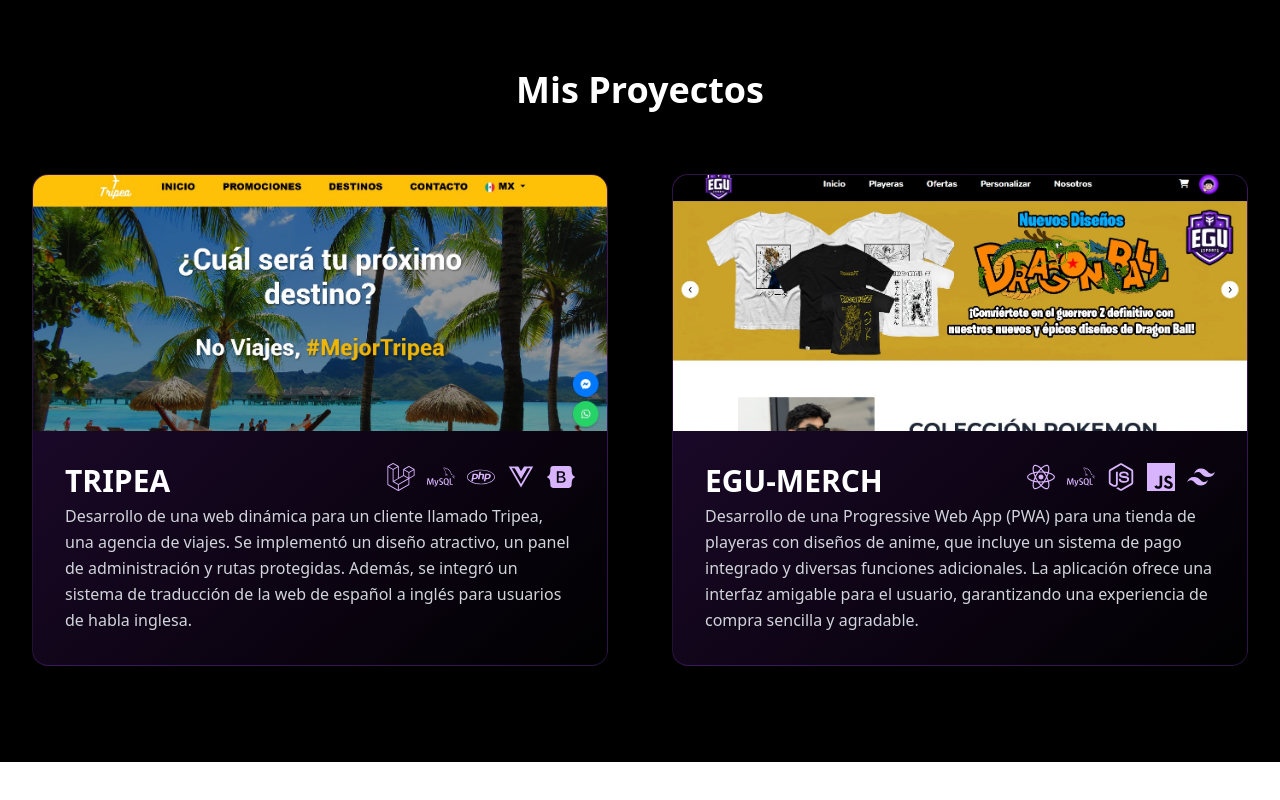
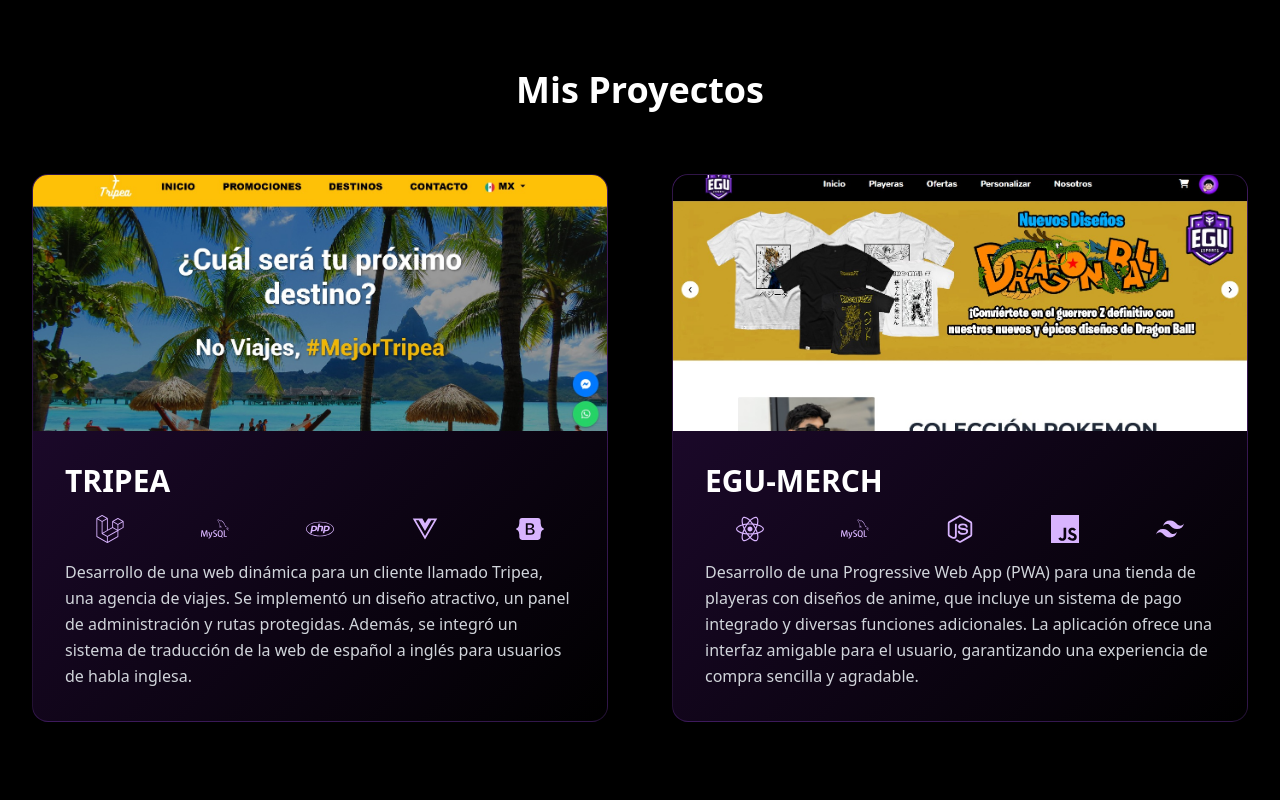
Before and after one commit to JulianTinal/Portfolio, a React (Vite) app: page / in a window 1280 px wide. Shown: the part 1402-2202 px from the top of the page. Before the commit the page ends 2164 px from the top, so only its background shows below. Built offline with nearby package versions, Linux system fonts and the light colour scheme.

Commit message:
diseño proyectos mejorado 2

```diff
--- a/src/components/ProyectosComponent/ProyectosComponent.jsx
+++ b/src/components/ProyectosComponent/ProyectosComponent.jsx
@@ -23,12 +23,12 @@
   ];
 
   return (
-    <section className="py-16 ">
-      <div className="max-w-7xl  mx-auto px-4">
+    <section className="py-16">
+      <div className="max-w-7xl mx-auto px-4">
         <h2 className="text-4xl font-bold text-center text-white mb-16 relative">
-          <span className="relative inline-block" data-aos="fade-in" >
+          <span className="relative inline-block" data-aos="fade-in">
             Mis Proyectos
-            <span className="absolute bottom-0 left-0 w-full h-1 "></span>
+            <span className="absolute bottom-0 left-0 w-full h-1"></span>
           </span>
         </h2>
 
@@ -57,24 +57,28 @@
               </div>
 
               <div className="p-8">
-                <div className="flex justify-between items-start mb-6">
+                {/* Contenedor principal con dirección de columna en móvil */}
+                <div className="flex flex-col space-y-4">
                   <h3 className="text-3xl font-bold text-white group-hover:text-purple-400 transition-colors duration-300">
                     {project.title}
                   </h3>
-                  <div className="flex gap-3 flex-wrap justify-end">
+
+                  {/* Contenedor de iconos con grid fijo */}
+                  <div className="grid grid-cols-5 gap-4 w-full">
                     {project.icons.map((Icon, idx) => (
+                      <div key={idx} className="flex justify-center items-center">
                         <Icon
-                        key={idx}
                           className="text-purple-300 hover:text-purple-400 transform hover:scale-110 transition-all duration-300"
                           size={28}
                         />
+                      </div>
                     ))}
                   </div>
-                </div>
 
-                <p className="text-gray-300 leading-relaxed -mt-5">
+                  <p className="text-gray-300 leading-relaxed">
                     {project.description}
                   </p>
+                </div>
               </div>
             </div>
           ))}
```
Lines whose indentation alone changed are shown as unchanged.
